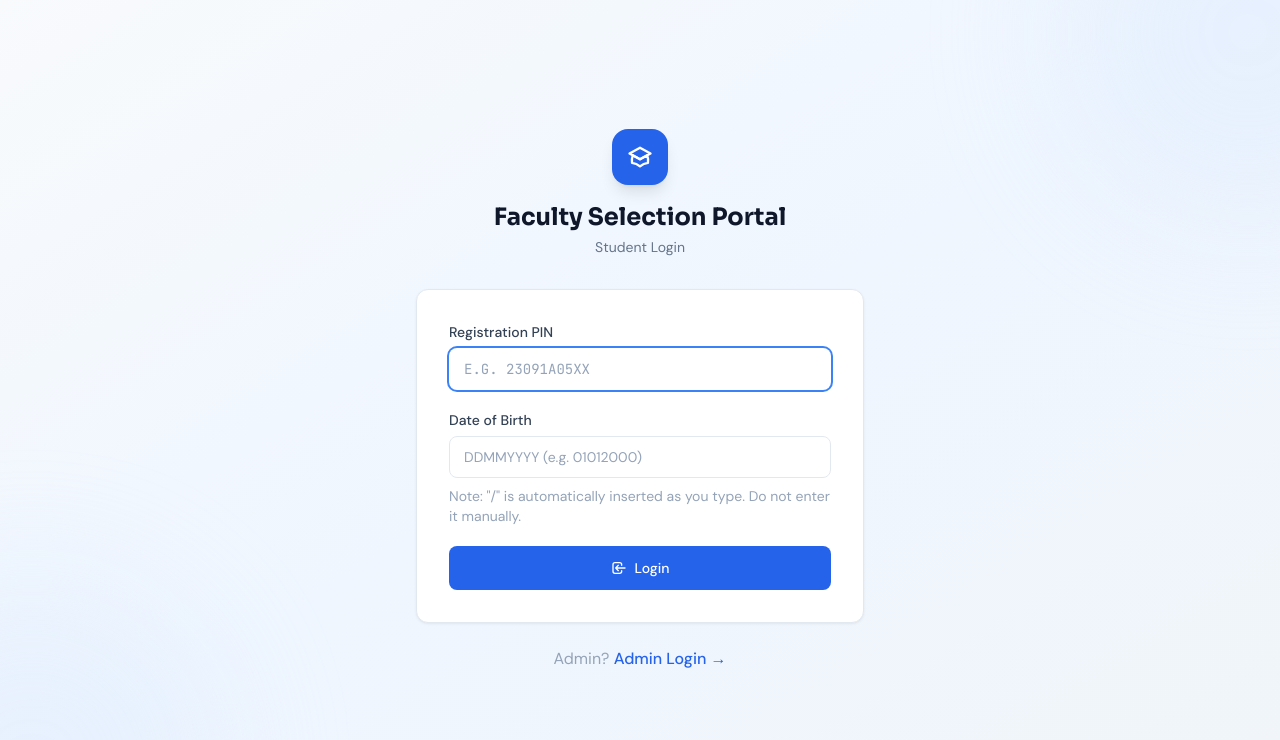
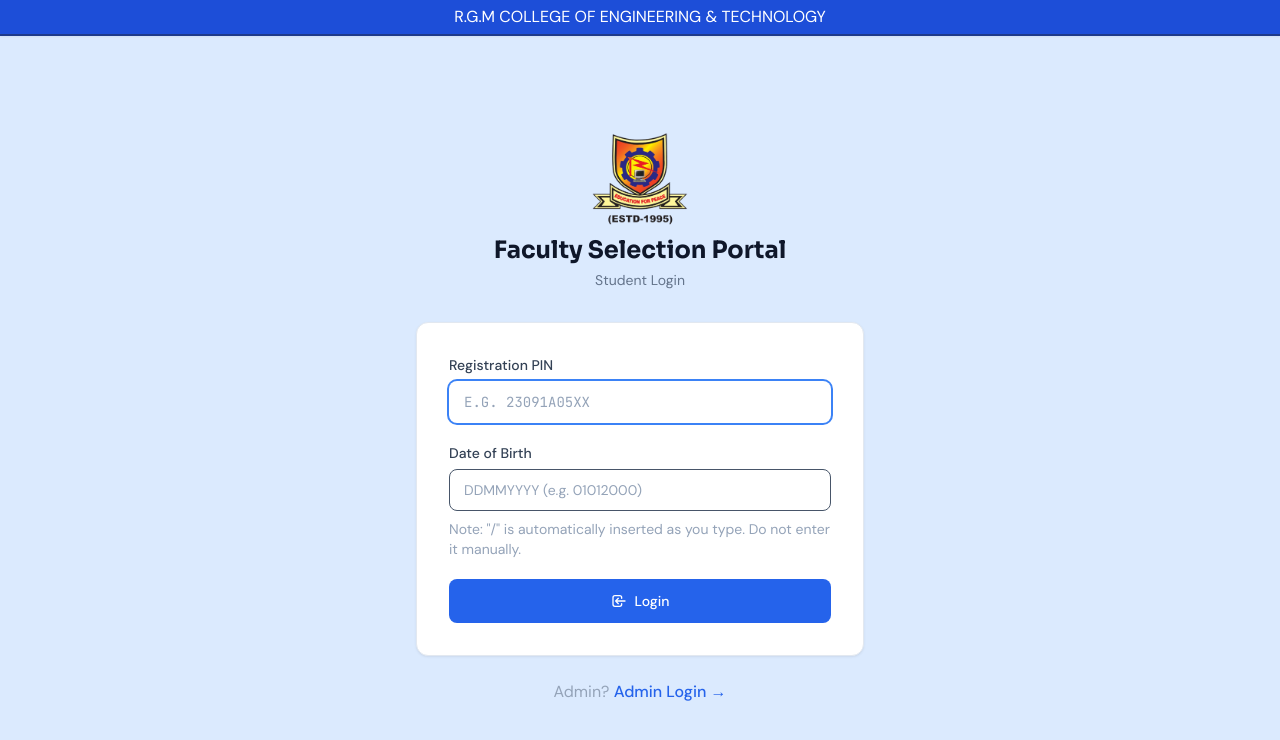
Before and after one commit to codebydj/fs-portal, a React (Create React App) app in the folder frontend/: page /login in a window 1280 px wide. Shown: the top 740 px of the page. Built offline with nearby package versions, Linux system fonts and the light colour scheme; no server answers.

Commit message:
logos and clg name added

```diff
--- a/frontend/src/components/shared/StudentNavbar.js
+++ b/frontend/src/components/shared/StudentNavbar.js
@@ -17,20 +17,13 @@ export default function StudentNavbar() {
       <div className="max-w-6xl mx-auto px-4 sm:px-6 h-16 flex items-center justify-between gap-4">
         {/* Logo */}
         <div className="flex items-center gap-3 flex-shrink-0">
-          <div className="w-8 h-8 bg-primary-600 rounded-lg flex items-center justify-center">
-            <svg
-              className="w-4 h-4 text-white"
-              fill="none"
-              viewBox="0 0 24 24"
-              stroke="currentColor">
-              <path
-                strokeLinecap="round"
-                strokeLinejoin="round"
-                strokeWidth={2}
-                d="M12 14l9-5-9-5-9 5 9 5zm0 0v6"
+          <div className="inline-flex items-center justify-center w-12 h-12 rounded-2xl ">
+              <img
+                src="/logo.png"
+                alt="clg logo"
+                style={{ borderRadius: 10 }}
               />
-            </svg>
-          </div>
+            </div>
           <div className="hidden sm:block">
             <p className="text-sm font-semibold text-slate-900 font-display leading-tight">
               Faculty Portal
--- a/frontend/src/index.css
+++ b/frontend/src/index.css
@@ -25,7 +25,7 @@
     @apply bg-red-600 hover:bg-red-700 text-white font-medium px-5 py-2.5 rounded-lg transition-all duration-150 disabled:opacity-50 disabled:cursor-not-allowed active:scale-95 text-sm;
   }
   .input-field {
-    @apply w-full px-3.5 py-2.5 rounded-lg border border-slate-200 bg-white text-slate-900 placeholder-slate-400 text-sm focus:outline-none focus:ring-2 focus:ring-primary-500 focus:border-transparent transition-all duration-150;
+    @apply w-full px-3.5 py-2.5 rounded-lg border border-slate-600 bg-white text-slate-900 placeholder-slate-400 text-sm focus:outline-none focus:ring-2 focus:ring-primary-500 focus:border-transparent transition-all duration-150;
   }
   .card {
     @apply bg-white rounded-xl border border-slate-200 shadow-card;
--- a/frontend/src/pages/admin/AdminDashboard.js
+++ b/frontend/src/pages/admin/AdminDashboard.js
@@ -2337,19 +2337,12 @@ export default function AdminDashboard() {
         <div className="max-w-7xl mx-auto px-4 sm:px-6">
           <div className="flex items-center justify-between h-14">
             <div className="flex items-center gap-2.5 flex-shrink-0">
-              <div className="w-7 h-7 bg-primary-600 rounded-lg flex items-center justify-center">
-                <svg
-                  className="w-4 h-4 text-white"
-                  fill="none"
-                  viewBox="0 0 24 24"
-                  stroke="currentColor">
-                  <path
-                    strokeLinecap="round"
-                    strokeLinejoin="round"
-                    strokeWidth={2}
-                    d="M9 12l2 2 4-4m5.618-4.016A11.955 11.955 0 0112 2.944a11.955 11.955 0 01-8.618 3.04A12.02 12.02 0 003 9c0 5.591 3.824 10.29 9 11.622 5.176-1.332 9-6.03 9-11.622 0-1.042-.133-2.052-.382-3.016z"
-                  />
-                </svg>
+              <div className="inline-flex items-center justify-center w-12 h-12 rounded-2xl ">
+                <img
+                  src="/logo.png"
+                  alt="clg logo"
+                  style={{ borderRadius: 10 }}
+                />
               </div>
               <div className="hidden sm:block">
                 <p className="font-semibold text-slate-900 font-display text-sm leading-tight">
--- a/frontend/src/pages/admin/AdminLogin.js
+++ b/frontend/src/pages/admin/AdminLogin.js
@@ -48,19 +48,12 @@ export default function AdminLogin() {
           transition={{ duration: 0.4, ease: "easeOut" }}
           className="w-full max-w-md">
           <div className="text-center mb-8">
-            <div className="inline-flex items-center justify-center w-14 h-14 bg-primary-500 rounded-2xl mb-4 shadow-lg">
-              <svg
-                className="w-7 h-7 text-white"
-                fill="none"
-                viewBox="0 0 24 24"
-                stroke="currentColor">
-                <path
-                  strokeLinecap="round"
-                  strokeLinejoin="round"
-                  strokeWidth={2}
-                  d="M9 12l2 2 4-4m5.618-4.016A11.955 11.955 0 0112 2.944a11.955 11.955 0 01-8.618 3.04A12.02 12.02 0 003 9c0 5.591 3.824 10.29 9 11.622 5.176-1.332 9-6.03 9-11.622 0-1.042-.133-2.052-.382-3.016z"
-                />
-              </svg>
+            <div className="inline-flex items-center justify-center w-16 h-16 rounded-2xl ">
+              <img
+                src="/logo.png"
+                alt="clg logo"
+                style={{ borderRadius: 10 }}
+              />
             </div>
             <h1 className="text-2xl font-bold text-white font-display">
               Admin Portal
--- a/frontend/src/pages/student/StudentLogin.js
+++ b/frontend/src/pages/student/StudentLogin.js
@@ -71,13 +71,14 @@ export default function StudentLogin() {
   };
 
   return (
-    <div className="min-h-screen flex flex-col bg-gradient-to-br from-slate-50 via-blue-50 to-slate-100">
+    <div className="min-h-screen flex flex-col bg-blue-100">
       {/* Background pattern */}
-      <div className="fixed inset-0 overflow-hidden pointer-events-none">
-        <div className="absolute -top-40 -right-40 w-96 h-96 bg-primary-100 rounded-full opacity-40 blur-3xl" />
-        <div className="absolute -bottom-40 -left-40 w-96 h-96 bg-blue-100 rounded-full opacity-40 blur-3xl" />
-      </div>
-
+      <header className="border-b-2 h-9 flex justify-center bg-blue-700 border-blue-900 shadow-sm ">
+        {/* Logo */}
+        <div className="flex items-center gap-3 flex-shrink-0 text-white">
+          <div>R.G.M COLLEGE OF ENGINEERING & TECHNOLOGY</div>
+        </div>
+      </header>
       <div className="flex-grow flex items-center justify-center p-4 relative z-10">
         <motion.div
           initial={{ opacity: 0, y: 24 }}
@@ -86,25 +87,8 @@ export default function StudentLogin() {
           className="w-full max-w-md">
           {/* Header */}
           <div className="text-center mb-8">
-            <div className="inline-flex items-center justify-center w-14 h-14 bg-primary-600 rounded-2xl mb-4 shadow-lg">
-              <svg
-                className="w-7 h-7 text-white"
-                fill="none"
-                viewBox="0 0 24 24"
-                stroke="currentColor">
-                <path
-                  strokeLinecap="round"
-                  strokeLinejoin="round"
-                  strokeWidth={2}
-                  d="M12 14l9-5-9-5-9 5 9 5z"
-                />
-                <path
-                  strokeLinecap="round"
-                  strokeLinejoin="round"
-                  strokeWidth={2}
-                  d="M12 14l6.16-3.422a12.083 12.083 0 01.665 6.479A11.952 11.952 0 0012 20.055a11.952 11.952 0 00-6.824-2.998 12.078 12.078 0 01.665-6.479L12 14z"
-                />
-              </svg>
+            <div className="inline-flex items-center justify-center w-24 h-24 rounded-2xl">
+              <img src="/logo.png" alt="clg logo" />
             </div>
             <h1 className="text-2xl font-bold text-slate-900 font-display">
               Faculty Selection Portal
@@ -142,7 +126,8 @@ export default function StudentLogin() {
                   inputMode="numeric"
                 />
                 <p className="text-sm text-slate-400 mt-2">
-                   Note: "/" is automatically inserted as you type. Do not enter it manually.
+                  Note: "/" is automatically inserted as you type. Do not enter
+                  it manually.
                 </p>
               </div>
 
```
Also changed, not shown: frontend/public/logo.png (added).
